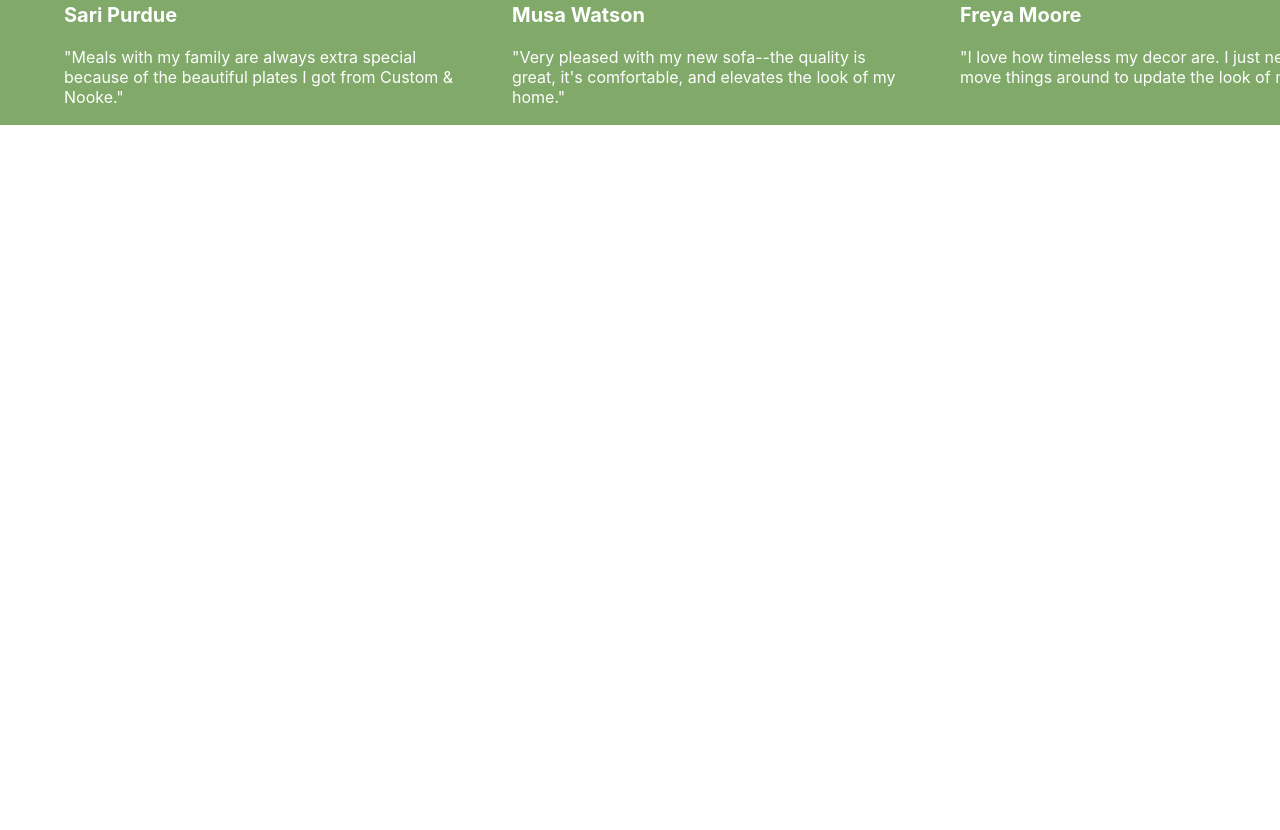
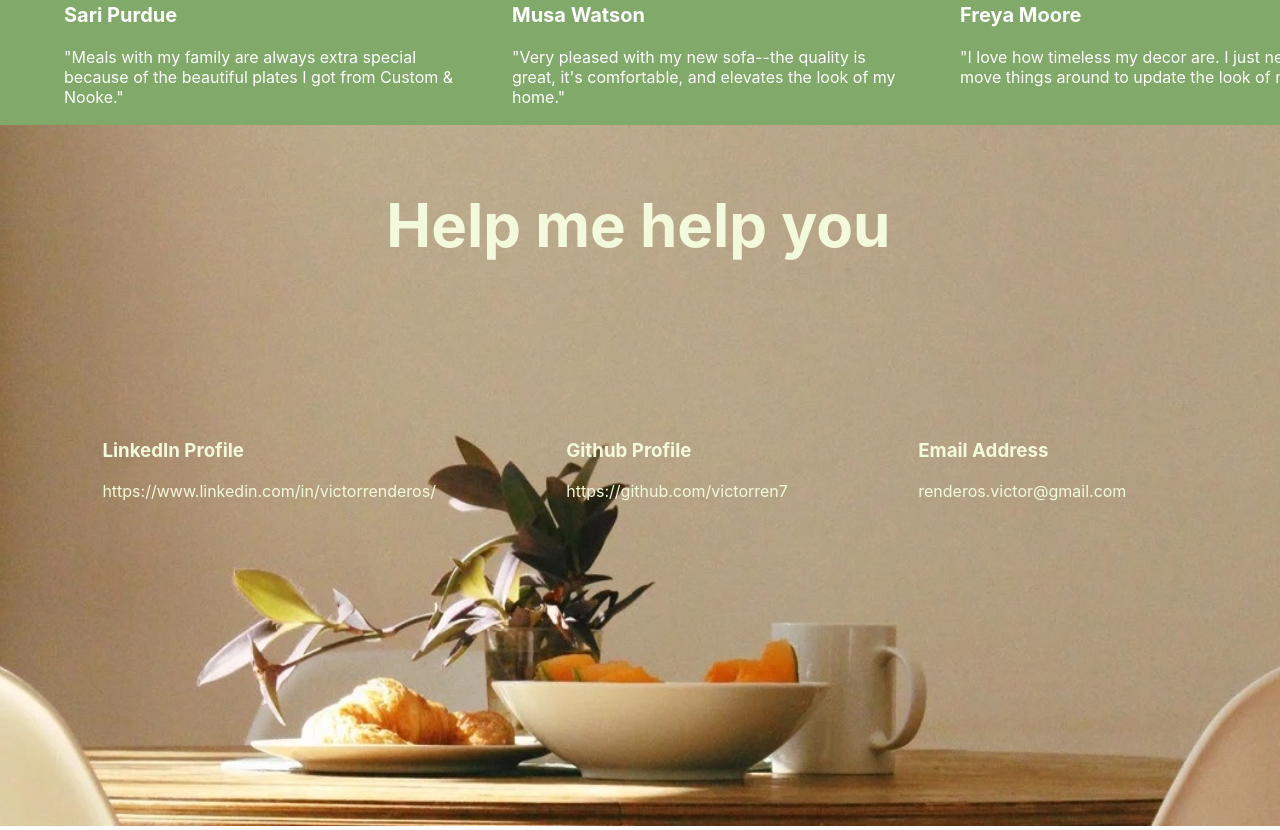
Before and after one commit to victorren7/furniture-store, a React (Create React App) app: page / in a window 1280 px wide. Shown: the part 2880-3710 px from the top of the page. Before the commit the page ends 3005 px from the top, so only its background shows below. Built offline with nearby package versions, Linux system fonts and the light colour scheme.

Commit message:
added a footer

```diff
--- /dev/null
+++ b/src/components/Footer.js
@@ -0,0 +1,79 @@
+import React from 'react'
+import styled from 'styled-components';
+
+import footer from '../assets/desktop-footer.jpeg'
+
+const Footer = () => {
+
+  const links = [
+    {profile: 'LinkedIn Profile', url: 'https://www.linkedin.com/in/victorrenderos/'},
+    {profile: 'Github Profile', url: 'https://github.com/victorren7'},
+    {profile: 'Email Address', url: 'renderos.victor@gmail.com'},
+
+  ]
+  return (
+    <Container>
+        <Image alt='Croissant Bread Beside Bowl and Mug on Table' src={footer} />
+      <Content>
+        <Title>Help me help you</Title>
+        <LinksContent>
+          {links.map((link, i) => (
+            <LinkContainer>
+              <H3>{link.profile}</H3>
+              <Anchor href={i === 2 ? `mailto:${link.url}` : link.url} target='_blank'>{link.url}</Anchor>
+            </LinkContainer>
+          ))}
+        </LinksContent>
+      </Content>
+    </Container>
+  )
+}
+
+export default Footer;
+
+const Container = styled.div`
+  position: relative;
+  color: #F3FADC;
+
+`
+
+const Image = styled.img`
+  width: 100vw;
+  transform: scaleX(-1);
+`
+
+const Content = styled.div`
+  position: absolute;
+  width: 80%;
+  top: 2%;
+  left: 8%;
+  text-align: center;
+`
+
+const Title = styled.h2`
+  font-size: 60px;
+  margin-left: 3rem;
+`
+
+const LinksContent = styled.div`
+  display: flex;
+  text-align: left;
+  justify-content: space-between;
+  margin-top: 10rem;
+`
+
+const LinkContainer = styled.div`
+  display: flex;
+  flex-direction: column;
+`
+
+const H3 = styled.h3``
+
+const Anchor = styled.a`
+  color:  #F3FADC;
+  text-decoration: none;
+
+  &:hover {
+    text-decoration: underline;
+  }
+`
--- a/src/components/home/Header.js
+++ b/src/components/home/Header.js
@@ -17,7 +17,7 @@ const Header = () => {
         </H1>
         <Button>SHOP</Button>
       </Content>
-  </Container>
+    </Container>
   )
 }
 
--- a/src/components/home/Home.js
+++ b/src/components/home/Home.js
@@ -1,9 +1,11 @@
 import React from 'react'
 import styled from 'styled-components';
+
 import Header from './Header';
 import About from './About';
-import Products from '../Products';
+import Products from './Products';
 import Testimonials from './Testimonials';
+import Footer from '../Footer';
 
 const Home = () => {
   return (
@@ -20,6 +22,7 @@ const Home = () => {
       <section>
         <Testimonials />
       </section>
+      <Footer />
     </Container>
   )
 }
--- a/src/components/Products.js
+++ b/src/components/home/Products.js
@@ -2,9 +2,9 @@ import React from 'react'
 import styled from 'styled-components';
 import { Link } from "react-router-dom";
 
-import stoneware from '../assets/stoneware.jpeg'
-import furnitureChair from '../assets/furniture-chair.jpg'
-import frame from '../assets/frame.jpeg'
+import stoneware from '../../assets/stoneware.jpeg'
+import furnitureChair from '../../assets/furniture-chair.jpg'
+import frame from '../../assets/frame.jpeg'
 
 
 const Products = () => {
```
Also changed, not shown: src/assets/desktop-footer.jpeg (added), src/assets/mobile-footer.jpeg (added).
